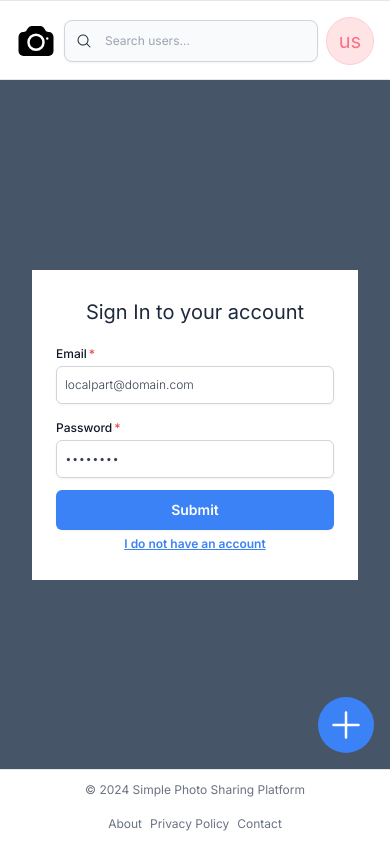
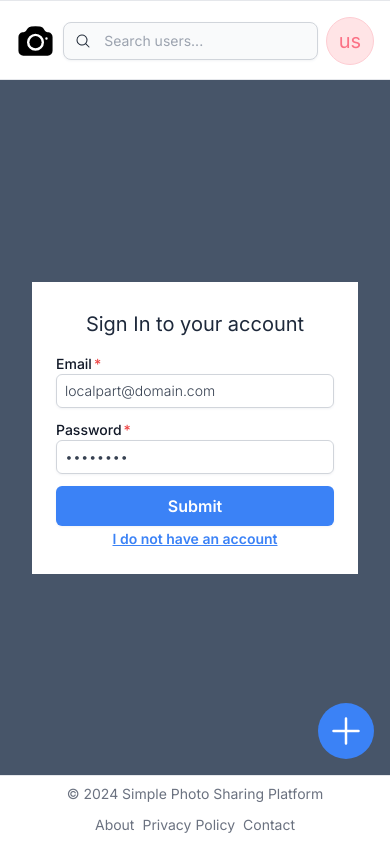
Before and after one commit to Xamarsia/photo-sharing-platform-frontend, a Next.js app: page /auth/signin in a window 390 px wide. Built offline with nearby package versions, Linux system fonts and the light colour scheme.

Commit message:
Set text scaling

```diff
--- a/app/styles/text/text.module.css
+++ b/app/styles/text/text.module.css
@@ -5,21 +5,16 @@
 }
 
 .small {
-    @apply text-xs sm:text-sm leading-6
+    @apply text-sm leading-5
 }
 
 .base {
-    @apply text-sm sm:text-base leading-6
+    @apply text-base leading-6
 }
 
 .large {
-    @apply text-sm sm:text-base md:text-lg leading-6
+    @apply text-lg leading-6
 }
-
-.extra-large {
-    @apply text-sm sm:text-base md:text-xl leading-8
-}
-
 
 /* common */
 
```
